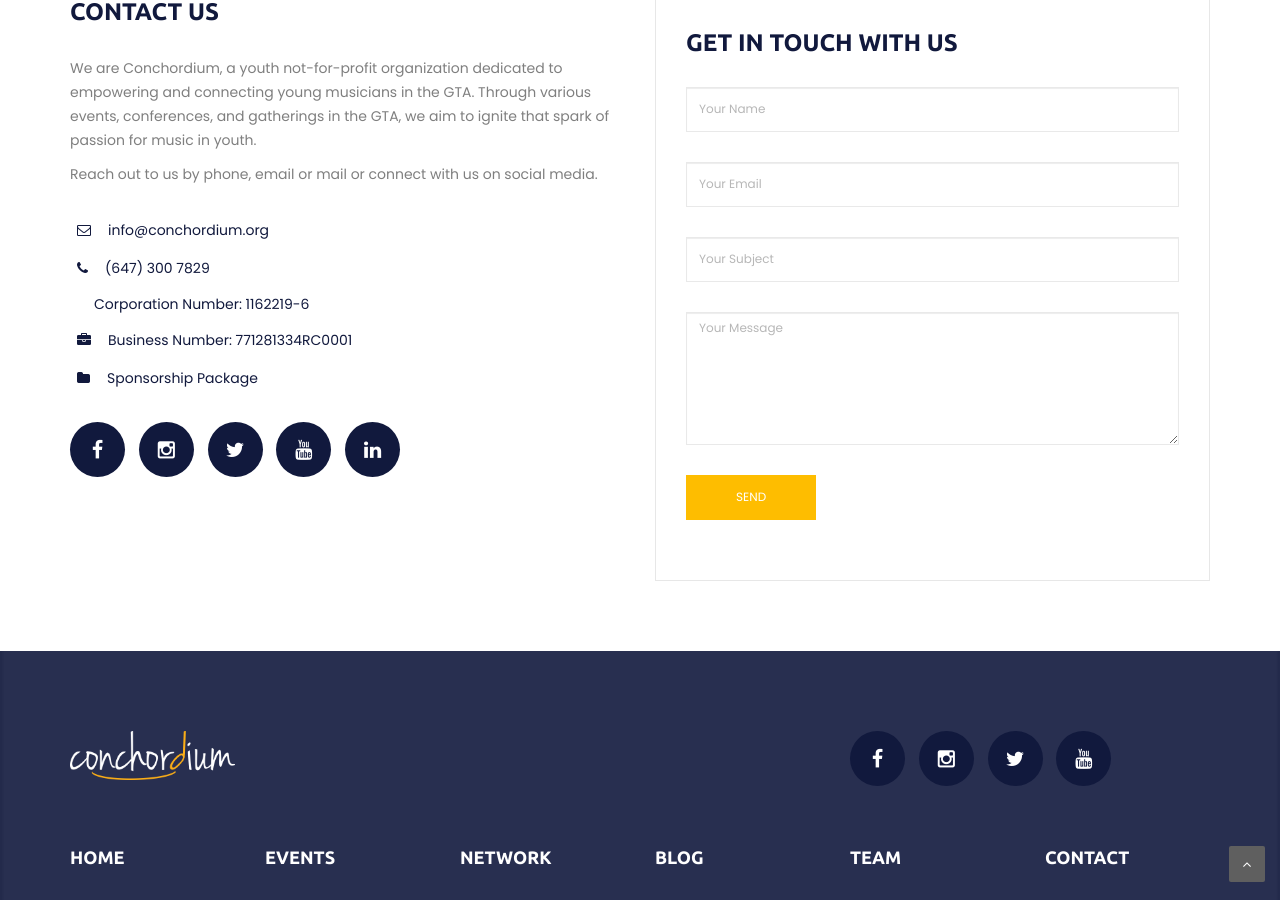
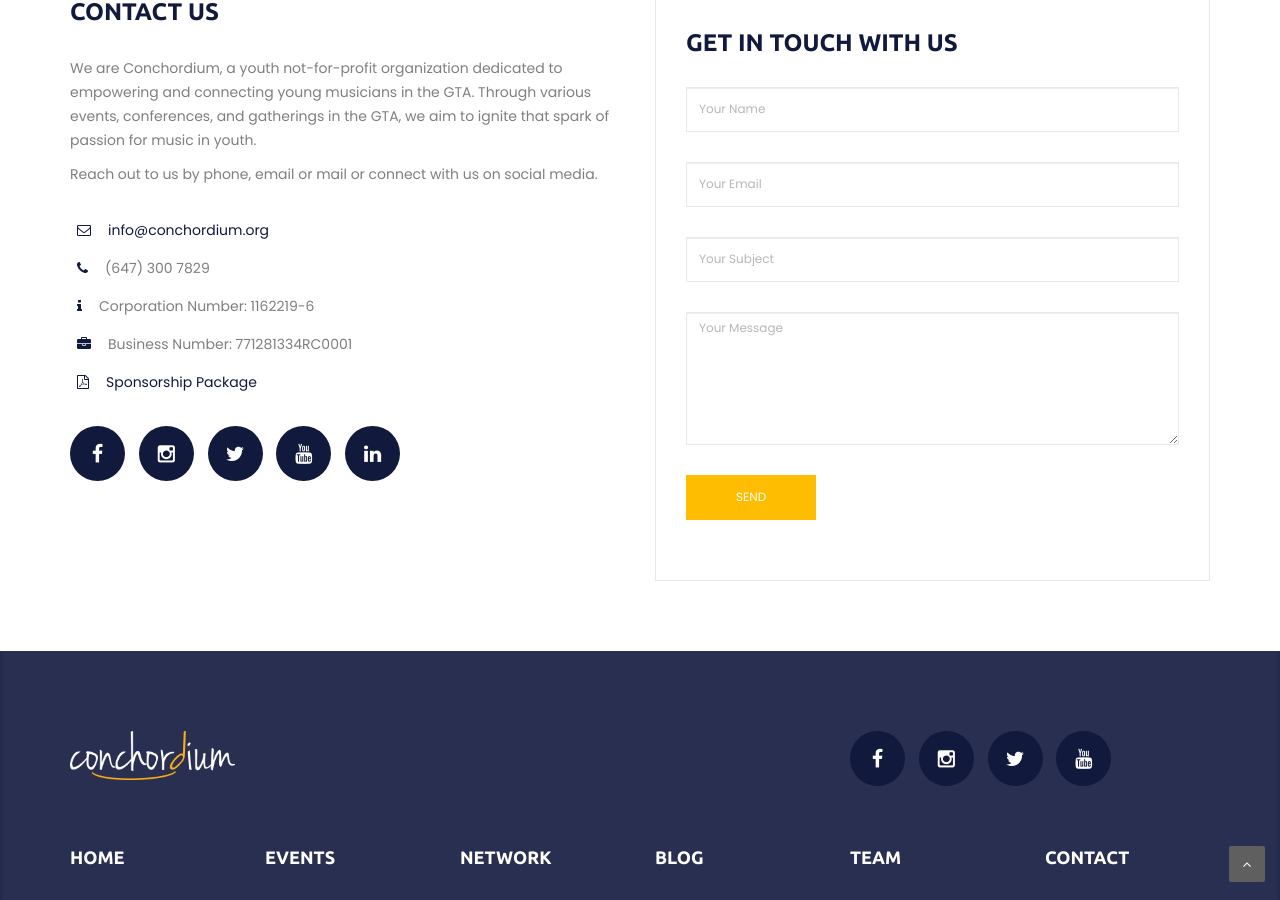
Before and after one commit to Conchordium-org/Conchordium, a Jekyll site: the page built from contact.html, in a window 1280 px wide and 900 px high, scrolled down 484 px. Built offline with Jekyll 4.4.1, drawn with Linux system fonts in a browser that asks for light colours; nearby versions of some CDN libraries; library files that are not in the unit come from our copies.

Commit message:
Update contact.html

```diff
--- a/contact.html
+++ b/contact.html
@@ -32,16 +32,16 @@
 							<a href="mailto:info@conchordium.org"><i class="fa fa-envelope-o"></i>info@conchordium.org</a>
 						</li>
 						<li>
-							<a href="#"><i class="fa fa-phone"></i>(647) 300 7829</a>
+							<i class="fa fa-phone"></i>(647) 300 7829
 						</li>
 						<li>
-							<a href="#"><i class="fa fa-hashtag"></i>Corporation Number: 1162219-6</a>
+							<i class="fa fa-info"></i>Corporation Number: 1162219-6
 						</li>
 						<li>
-							<a href="#"><i class="fa fa-briefcase"></i>Business Number: 771281334RC0001</a>
+							</a><i class="fa fa-briefcase"></i>Business Number: 771281334RC0001
 						</li>
 						<li>
-							<a href="assets/pdf/sponsorship_package.pdf"><i class="fa fa-folder"></i>Sponsorship Package</a>
+							<a href="assets/pdf/sponsorship_package.pdf"><i class="fa fa-file-pdf-o"></i>Sponsorship Package</a>
 						</li>
 						<!-- <li>
 							<a href="#"><i class="fa fa-history"></i>9.00 am to 9.00 pm in a day, 7 days a week</a>
```
